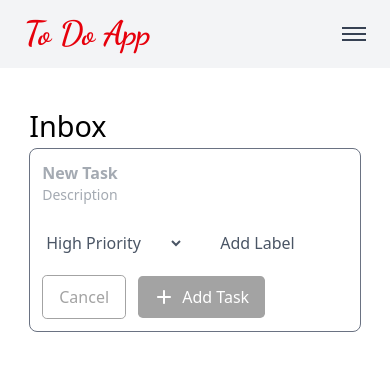
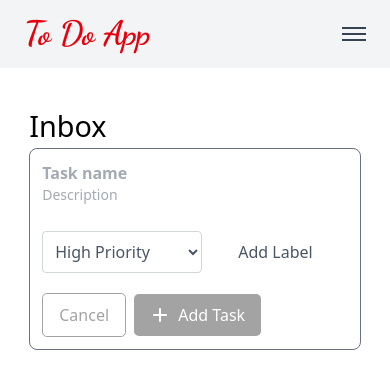
Before and after one commit to myeliteart/To-do, a Vue app: page / in a window 390 px wide. Shown: the top 388 px of the page. Built offline with nearby package versions, Linux system fonts and the light colour scheme; a web font is replaced by a local one.

Commit message:
update addTask.vue

```diff
--- a/src/components/AddTask.vue
+++ b/src/components/AddTask.vue
@@ -1,10 +1,10 @@
 <template>
      <div class="rounded-lg border border-gray-500 p-3 w-full">
-             <input type="text" v-model.trim="store.text.txt" class="text-gray-600 font-bold focus:outline-none w-[90%] sm:max-w-[100%] lg:max-w-[100%] flex-grow" placeholder="New Task"> <br>
+             <input type="text" v-model.trim="store.text.txt" class="text-gray-600 font-bold focus:outline-none w-[90%] sm:max-w-[100%] lg:max-w-[100%] flex-grow" placeholder="Task name"> <br>
              <textarea placeholder="Description" v-model.trim="store.text.dsc" class="text-gray-600 focus:outline-none text-sm w-[90%] sm:max-w-[100%] lg:max-w-[100%] flex-grow"></textarea> <br>
           <div class="flex sm:flex-row flex-col sm:justify-between sm:items-center w-full">
             <div class="w-full">
-                <select v-model="store.text.selectedPriority" class="mr-9 focus:outline-none p-0 rounded-md cursor-pointer text-gray-600">
+                <select v-model="store.text.selectedPriority" class="mr-9 focus:outline-none border border-gray-300 p-2 rounded-sm cursor-pointer text-gray-600">
                     <option v-for="p in store.priority.level" :value="p">
                         {{ p }} Priority
                     </option>
@@ -13,7 +13,7 @@
             </div>
         <div class="flex flex-row sm:justify-end mt-5 sm:mt-0 items-center w-full">
              <base-button :mode="disabling1 ? 'disabled2' : 'reverse'" @click="store.cancel">Cancel</base-button>
-             <base-button @click="store.addTask" :class="disabling ? 'disabled' : ''" class="ml-3">
+             <base-button @click="store.addTask" :class="disabling ? 'disabled' : ''" class="ml-2">
                 <font-awesome-icon :icon="['fas', store.editText == null ? 'plus' : 'pen']" class="cursor-pointer mr-1"/>
                  {{ store.editText == null ? 'Add' : 'Edit' }} Task
             </base-button>
@@ -87,5 +87,4 @@
         width: 18px;
         height: 18px;
     }
-
-</style>
+  </style>
```
